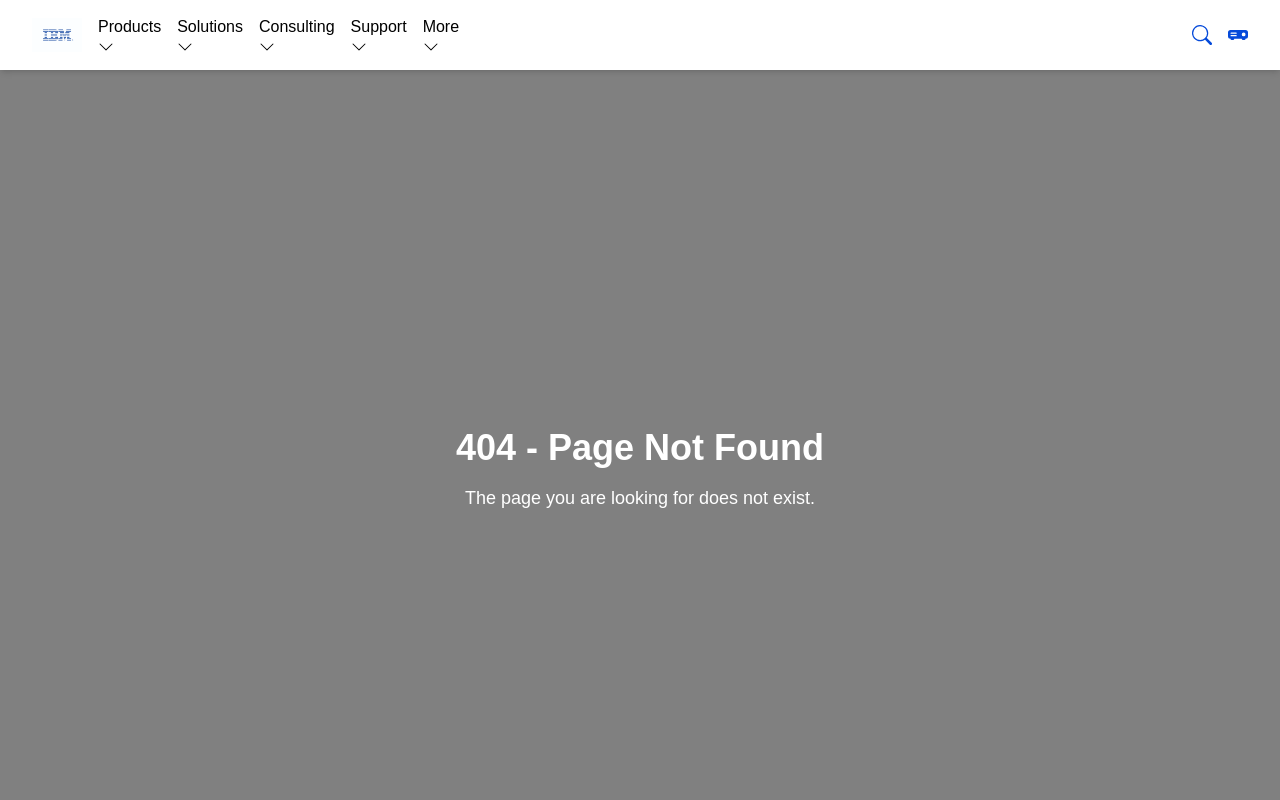
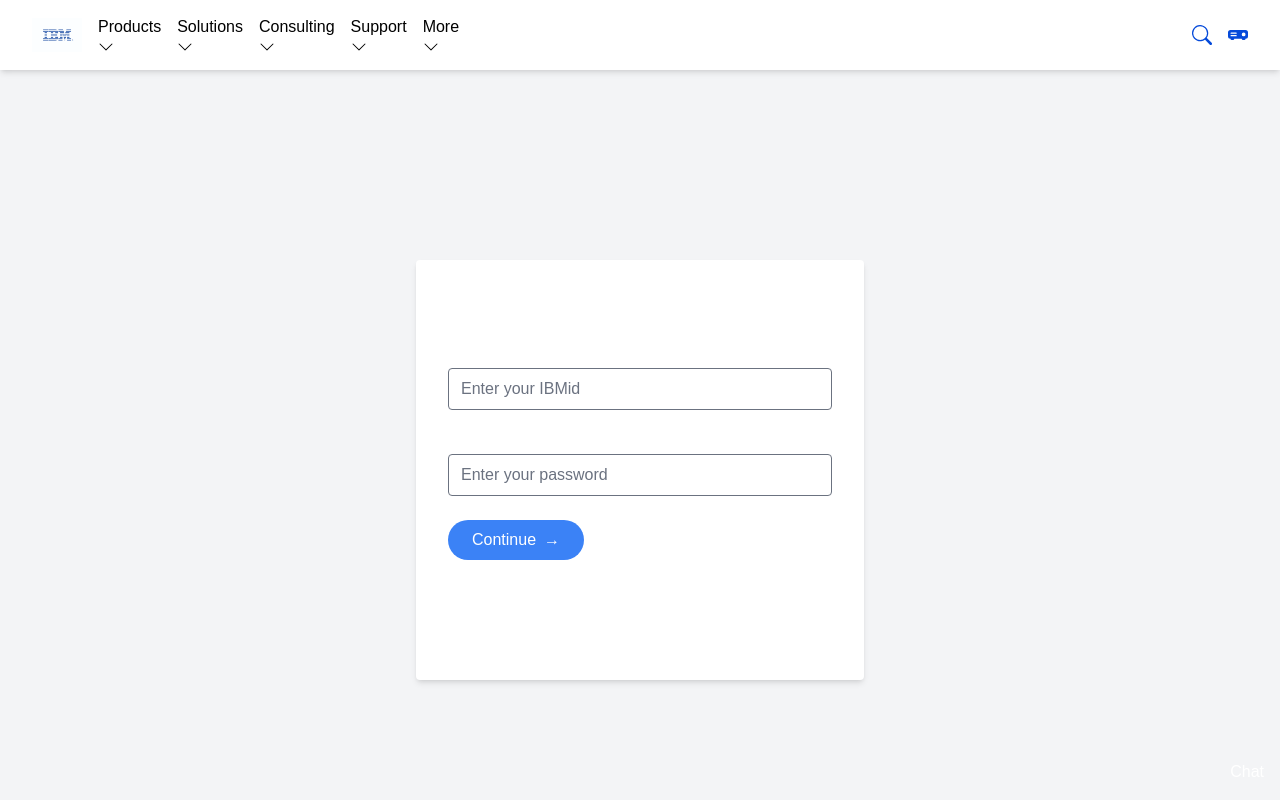
Before and after one commit to MuhammadShakkeer2030/IBM_Website_clone, a React (Vite) app: page /login in a window 1280 px wide. Shown: the top 800 px of the page. Built offline with nearby package versions, Linux system fonts and the light colour scheme.

Commit message:
update:fix respossive errors

```diff
--- a/src/App.tsx
+++ b/src/App.tsx
@@ -1,18 +1,20 @@
 import "./App.css";
-import { Error, Footer, Header, NestedHoverNavLinks ,Home } from "./paths";
+import { Error, Footer, Header, NestedHoverNavLinks ,Home, Login, ChatBot } from "./paths";
 import { Routes, Route } from "react-router-dom";
 
 function App() {
   return (
-    <div>
+    <div className="relative">
       <Header />
 
 
       <Routes>
         <Route path="/" element={<Home/>}/>
         <Route path="/nested" element={<NestedHoverNavLinks />} />
+        <Route path="/login" element={<Login />} />
         <Route path="/*" element={<Error />} />
       </Routes>
+      <ChatBot/>
       <Footer />
     </div>
   );
--- a/src/components/AboutIBM.tsx
+++ b/src/components/AboutIBM.tsx
@@ -1,5 +1,5 @@
 import { BsArrowRight } from "react-icons/bs";
-import { mdHomeWomen, mubileHomeWomen, xlHomeWomen, mdConsultant, mubileConsultant, xlConsultant } from "../assets/utlity";
+import {  mubileHomeWomen, xlHomeWomen, mdConsultant, mubileConsultant, xlConsultant } from "../assets/utlity";
 
 interface AboutProps {
     title: string,
@@ -31,20 +31,21 @@
         <div>
             {/* what's new */}
             <div className="flex flex-col md:flex-row md:h-[600px] xl:h-[900px]">
-                <div className="text-start p-5 font-ibmPlex md:flex flex-col items-start justify-start md:my-5">
+                <div className="text-start w-full md:w-1/2  p-5 font-ibmPlex md:flex flex-col items-start justify-start md:my-5">
                     <span className="text-tiny  font-300 opacity-50">What's new</span>
                     <h2 className="text-[30px] md:mt-2">API is the business</h2>
                     <p className="text-[15px] mt-1 font-400 md:mt-5">Axis Bank’s Project NEO deploys IBM API Connect Suite to transform digital banking for its customers</p>
                 </div>
                 {/* xl */}
-                <img src={xlHomeWomen} alt="women image" className="hidden xl:block w-[600px] object-contain opacity-50" />
+                <img src={xlHomeWomen} alt="women image" className="w-full md:w-1/2  object-contain opacity-50" />
                 {/* md */}
-                <img src={mdHomeWomen} alt="women image" className="hidden md:block xl:hidden object-contain opacity-50" />
+                {/* <img src={mdHomeWomen} alt="women image" className="hidden md:block xl:hidden object-contain opacity-50" /> */}
                 {/* mubile */}
-                <img src={mubileHomeWomen} alt="women image" className="md:hidden object-contain opacity-50" />
+                {/* <img src={mubileHomeWomen} alt="women image" className="md:hidden object-contain opacity-50" /> */}
             </div>
 
-            {/* global consultant  */}
+            {/* global   */}
+
             <div className="flex flex-col  font-ibmPlex text-start p-4">
                 <div className="flex flex-col md:flex-row my-4 md:my-8">
                     <h2 className="text-h3 font-300 leading-[40px] mb-5 md:w-1/2">Meet our global consultants
@@ -65,7 +66,7 @@
             {/* inside IBM */}
 
             <div>
-                <div className="flex flex-col md:flex-row my-4 md:my-8">
+                <div className="flex flex-col md:flex-row p-3 py-2 my-4 md:my-8">
                     <h2 className="text-h3 font-300 leading-[40px] mb-5 md:w-1/2">Inside IBM
                     </h2>
                     <div className="md:w-1/2 text-start">
@@ -76,9 +77,9 @@
                 {/* cards mapping */}
                 <div className="flex flex-wrap flex-col md:flex-row lg:gap-0">
                     {Array.from({ length: 4 })?.map((_card, index) => <div
-                        key={index} className="w-full md:w-1/2 lg:w-1/4 text-start">
-                        <img src={mubileHomeWomen} alt="image" className="w-full md:w-[300px]" />
-                        <div className="p-3 py-2 w-full md:w-[300px]">
+                        key={index} className="p-3 py-2 w-full md:w-1/2 lg:w-1/4 text-start">
+                        <img src={mubileHomeWomen} alt="image" className="w-1/2 xl:w-full" />
+                        <div className=" w-full">
                             <h3 className="text-ibmGray">title</h3>
                             <p className="text-tiny mb-5 ">Lorem, ipsum dolor sit amet consectetur adipisicing elit. Consectetur excepturi rerum provident quae. Enim provident est animi assumenda molestiae.</p>
                             <button className="text-tiny text-ibmBlue ">Join Our team</button>
--- /dev/null
+++ b/src/components/ChatBot.tsx
@@ -0,0 +1,87 @@
+import { useState } from "react"
+
+export const ChatBot = () => {
+  const [activeChat, setActiveChat] = useState(false)
+  return (
+
+    <div>
+      <button onClick={() => setActiveChat(true)} className="fixed bottom-4 right-4">Chat</button>
+      {activeChat &&
+        <div className="fixed right-5 bottom-5 bg-slate-800 xl:w-[30%] mx-auto">
+
+          <button onClick={() => setActiveChat(false)}>X</button>
+          <div className="relative flex items-center p-3 border-b border-gray-300">
+            <img className="object-cover w-10 h-10 rounded-full"
+              src="https://cdn.pixabay.com/photo/2018/01/15/07/51/woman-3083383__340.jpg" alt="username" />
+            <span className="block ml-2 font-bold text-gray-600">Emma</span>
+            <span className="absolute w-3 h-3 bg-green-600 rounded-full left-10 top-3">
+            </span>
+          </div>
+          <div className="relative w-full p-6 overflow-y-auto h-auto xl:h-3/5">
+
+            <ul className="space-y-2">
+              <li className="flex justify-start">
+                <div className="relative max-w-xl px-4 py-2 text-gray-700 rounded shadow">
+                  <span className="block">Hi</span>
+                </div>
+              </li>
+              <li className="flex justify-end">
+                <div className="relative max-w-xl px-4 py-2 text-gray-700 bg-gray-100 rounded shadow">
+                  <span className="block">Hiiii</span>
+                </div>
+              </li>
+              <li className="flex justify-end">
+                <div className="relative max-w-xl px-4 py-2 text-gray-700 bg-gray-100 rounded shadow">
+                  <span className="block">how are you?</span>
+                </div>
+              </li>
+              <li className="flex justify-start">
+                <div className="relative max-w-xl px-4 py-2 text-gray-700 rounded shadow">
+                  <span className="block">Lorem ipsum dolor sit, amet consectetur adipisicing elit. </span>
+                </div>
+              </li>
+            </ul>
+
+          </div>
+
+          <div className="flex items-center justify-between w-full p-3 border-t border-gray-300">
+
+            <button>
+              <svg xmlns="http://www.w3.org/2000/svg" className="w-6 h-6 text-gray-500" fill="none" viewBox="0 0 24 24"
+                stroke="currentColor">
+                <path stroke-linecap="round" stroke-linejoin="round" stroke-width="2"
+                  d="M14.828 14.828a4 4 0 01-5.656 0M9 10h.01M15 10h.01M21 12a9 9 0 11-18 0 9 9 0 0118 0z" />
+              </svg>
+            </button>
+            <button>
+              <svg xmlns="http://www.w3.org/2000/svg" className="w-5 h-5 text-gray-500" fill="none" viewBox="0 0 24 24"
+                stroke="currentColor">
+                <path stroke-linecap="round" stroke-linejoin="round" stroke-width="2"
+                  d="M15.172 7l-6.586 6.586a2 2 0 102.828 2.828l6.414-6.586a4 4 0 00-5.656-5.656l-6.415 6.585a6 6 0 108.486 8.486L20.5 13" />
+              </svg>
+            </button>
+
+            <input type="text" placeholder="Message"
+              className="block w-full py-2 pl-4 mx-3 bg-gray-100 rounded-full outline-none focus:text-gray-700"
+              name="message" required />
+            <button>
+              <svg xmlns="http://www.w3.org/2000/svg" className="w-5 h-5 text-gray-500" fill="none" viewBox="0 0 24 24"
+                stroke="currentColor">
+                <path stroke-linecap="round" stroke-linejoin="round" stroke-width="2"
+                  d="M19 11a7 7 0 01-7 7m0 0a7 7 0 01-7-7m7 7v4m0 0H8m4 0h4m-4-8a3 3 0 01-3-3V5a3 3 0 116 0v6a3 3 0 01-3 3z" />
+              </svg>
+            </button>
+            <button type="submit">
+              <svg className="w-5 h-5 text-gray-500 origin-center transform rotate-90" xmlns="http://www.w3.org/2000/svg"
+                viewBox="0 0 20 20" fill="currentColor">
+                <path
+                  d="M10.894 2.553a1 1 0 00-1.788 0l-7 14a1 1 0 001.169 1.409l5-1.429A1 1 0 009 15.571V11a1 1 0 112 0v4.571a1 1 0 00.725.962l5 1.428a1 1 0 001.17-1.408l-7-14z" />
+              </svg>
+            </button>
+          </div>
+        </div>}
+    </div>
+
+
+  )
+}
--- a/src/components/HomeBanner.tsx
+++ b/src/components/HomeBanner.tsx
@@ -11,11 +11,11 @@
         <p className="text-lg text-start lg:text-center lg:text-xl text-ibmGray mb-6">
           IBM’s next-generation AI and data platform is now available for free trial
         </p>
-        <div className="space-x-4">
-          <button className="border-2 border-blue-700 w-full md:w-[300px] bg-[#0f62fe] px-4 py-2 md:px-6 md:py-4 text-white hover:bg-blue-700 transition duration-300 ease-in-out">
+        <div className="">
+          <button className="border-2 border-blue-700 w-full  bg-[#0f62fe] px-4 py-2 md:px-6 md:py-4 text-white hover:bg-blue-700 transition duration-300 ease-in-out">
             Read latest IBV research
           </button>
-          <button className="border-2 border-ibmBlue w-full md:w-[300px] px-4 py-2 md:px-8 md:py-4 hover:bg-ibmBlue hover:text-white transition duration-300 ease-in-out">
+          <button className="border-2 border-ibmBlue w-full  px-4 py-2 md:px-6 md:py-4 hover:bg-ibmBlue hover:text-white transition duration-300 ease-in-out">
             Explore QRadar Suite
           </button>
         </div>
--- a/src/components/ProductCard.tsx
+++ b/src/components/ProductCard.tsx
@@ -12,7 +12,7 @@
 
 export const ProductCard: FC<ProductCardProps> = ({ item, height }) => {
   return (
-    <div key={item?.id} className={`bg-ibmText p-boxP flex-shrink-0 w-full flex flex-col items-center md:flex-row gap-2 text-start md:w-96 lg:w-80 h-${height || 'auto'} md:h-48`}>
+    <div key={item?.id} className={`bg-ibmText  flex-shrink-0 w-full  my-2 md:my-0 md:w-1/2 lg:w-1/4 flex items-center flex-row gap-2 text-start  h-${height || 'auto'} md:h-48`}>
       {item?.image && <img className='w-24 md:w-36 lg:w-24 h-auto object-contain' src={item?.image} alt="card_img" />}
       <div className="flex flex-col flex-grow">
         <h3 className="text-xs md:text-sm lg:text-xs text-ibmGray" >{item?.title}</h3>
--- a/src/components/ProductCardList.tsx
+++ b/src/components/ProductCardList.tsx
@@ -19,12 +19,14 @@
 export const ProductCardList: FC<CardListProps> = () => {
   return (
     <div className="flex flex-wrap justify-start  gap-8">
-      <div className="flex flex-col ">
+      <div className="flex flex-col px-[20px] py-[10p]">
         <h3 className="text-start">Recommended for you</h3>
-        <div className="flex gap-2 flex-wrap justify-center md:justify-start lg:justify-start overflow-hidden">
-          {cardItems1?.map((item) => (
-            <ProductCard key={item.id} item={item} width={""} />
-          ))}
+        <div>
+          <div className="flex flex-col sm:flex-row  flex-wrap justify-center  overflow-hidden">
+            {cardItems1?.map((item) => (
+              <ProductCard key={item.id} item={item} width={""} />
+            ))}
+          </div>
         </div>
       </div>
 
--- a/src/components/TechCard.tsx
+++ b/src/components/TechCard.tsx
@@ -16,7 +16,7 @@
     return (
 
 
-        <div className="w-full group h-[319px] md:h-[200px] lg:h-[218px] md:w-boxWidth bg-ibmLightGray hover:bg-ibmLightGray/80  relative transition-all  ease-in-out p-boxP border border-gary-500 flex-shrink-0">
+        <div className="w-full group h-[319px] md:h-[200px] lg:h-[218px] md:w-boxWidth  relative transition-all  ease-in-out p-boxP border border-gary-500 flex-shrink-0">
             <BsImage className="text-[40px] md:text-[20px] lg:text-icon" />
 
             <h4 className={`${flexJI} transform  absolute inset-0  group-hover:translate-y-2 group-hover:opacity-0 `}>{item?.title}</h4>
--- a/src/index.css
+++ b/src/index.css
@@ -4,10 +4,10 @@
 
 #root{
     padding:0;
-    margin:0;
+    margin:auto;
     box-sizing: border-box;
 }
 body{
-    background-color:gray;
+    background-color:black;
     color:white;
 }
--- /dev/null
+++ b/src/pages/Login.tsx
@@ -0,0 +1,42 @@
+
+const Login = () => {
+  return (
+    <div className="min-h-screen flex items-center justify-center bg-gray-100">
+      <div className="bg-white p-8 rounded shadow-md max-w-md w-full">
+        <h1 className="text-2xl font-bold mb-4">Log in to IBM</h1>
+        <form>
+          <div className="mb-4">
+            <label htmlFor="ibmId" className="block mb-1 font-semibold">IBMid</label>
+            <input
+              type="text"
+              id="ibmId"
+              name="ibmId"
+              className="w-full border rounded px-3 py-2"
+              placeholder="Enter your IBMid"
+            />
+          </div>
+          <div className="mb-6">
+            <label htmlFor="password" className="block mb-1 font-semibold">Password</label>
+            <input
+              type="password"
+              id="password"
+              name="password"
+              className="w-full border rounded px-3 py-2"
+              placeholder="Enter your password"
+            />
+          </div>
+          <button className="bg-blue-500 text-white rounded-full py-2 px-6 flex items-center justify-center">
+            Continue <span className="ml-2">&#8594;</span>
+          </button>
+        </form>
+        <div className="mt-4">
+          <p>Don't have an account?</p>
+          <p>Create an IBMid</p>
+          <p>Forgot IBMid? Contact the IBMid help desk</p>
+        </div>
+      </div>
+    </div>
+  );
+};
+
+export default Login;
--- a/src/paths.tsx
+++ b/src/paths.tsx
@@ -7,9 +7,11 @@
 
 import { TechCard } from "./components/TechCard";
 import { AboutIBM } from "./components/AboutIBM";
-export {Header,HomeBanner,ProductCard,SelectRegion,Footer,NestedHoverNavLinks,TechCard,AboutIBM}
+import { ChatBot } from './components/ChatBot'
+export { Header, HomeBanner, ProductCard, SelectRegion, Footer, NestedHoverNavLinks, TechCard, AboutIBM, ChatBot }
 
 // PAGES
 import { Error } from "./pages/Error";
 import Home from "./pages/Home";
-export {Error, Home}
+import Login from './pages/Login'
+export { Error, Home, Login }
```
